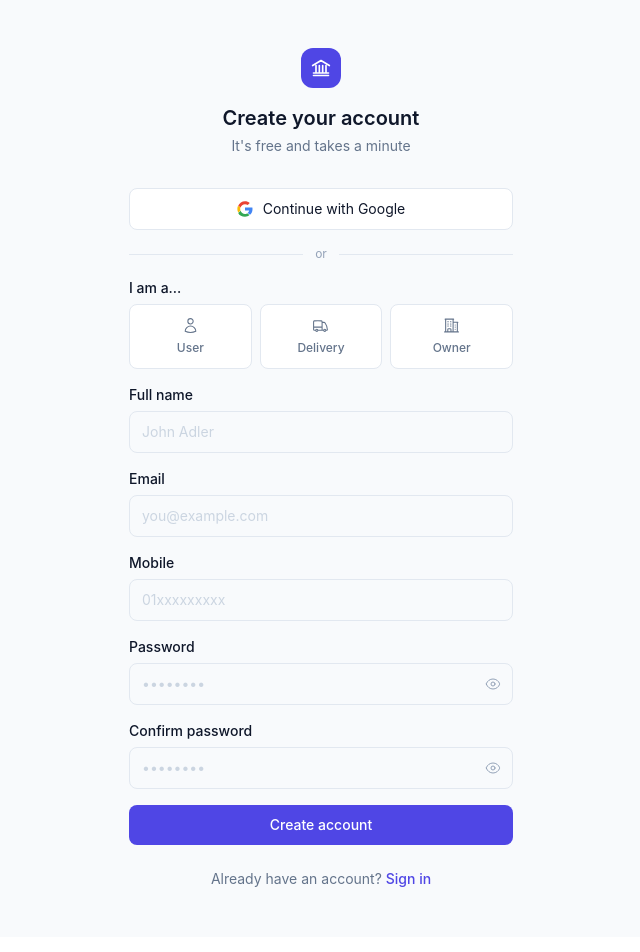
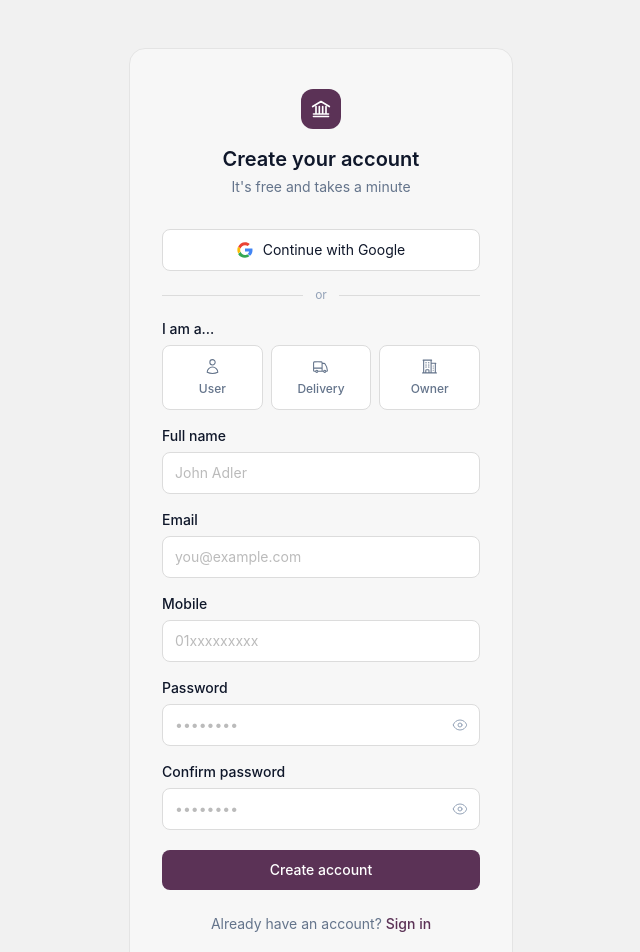
Before and after one commit to isratemma/Food-Delivery-Web-frontend, a React app in the folder frontend/: page /signup in a window 1280 px wide. Shown: the top 952 px of the page, without its empty margins (319-959 px from the left). Built offline with nearby package versions, Linux system fonts and the light colour scheme; no server answers; the HTML template or start-up script is replaced by a standard one.

Commit message:
style: primary #5b3256, gray card background on both auth forms

```diff
--- a/frontend/src/pages/SignUp.jsx
+++ b/frontend/src/pages/SignUp.jsx
@@ -35,8 +35,8 @@ const Field = ({ label, error, children }) => (
 );
 
 const inputCls = (err) =>
-  `w-full border rounded-lg px-3 py-2.5 text-sm text-[#0F172A] placeholder-[#CBD5E1] outline-none transition-colors
-   ${err ? 'border-red-400' : 'border-[#E2E8F0] focus:border-[#4F46E5]'}`;
+  `w-full border rounded-lg px-3 py-2.5 text-sm text-[#0F172A] placeholder-[#BBBBBB] bg-white outline-none transition-colors
+   ${err ? 'border-red-400' : 'border-[#DCDCDC] focus:border-[#5b3256]'}`;
 
 const SignUp = () => {
   const navigate = useNavigate();
@@ -66,16 +66,16 @@ const SignUp = () => {
 
   const validate = () => {
     const e = {};
-    if (!form.fullName.trim())  e.fullName = 'Required';
+    if (!form.fullName.trim()) e.fullName = 'Required';
     else if (form.fullName.trim().length < 3) e.fullName = 'At least 3 characters';
-    if (!form.email.trim())     e.email = 'Required';
+    if (!form.email.trim()) e.email = 'Required';
     else if (!/^[^\s@]+@[^\s@]+\.[^\s@]+$/.test(form.email)) e.email = 'Invalid email';
-    if (!form.mobile.trim())    e.mobile = 'Required';
-    else if (form.mobile.replace(/\D/g,'').length < 11) e.mobile = 'At least 11 digits';
-    if (!form.role)             e.role = 'Select a role';
-    if (!form.password)         e.password = 'Required';
+    if (!form.mobile.trim()) e.mobile = 'Required';
+    else if (form.mobile.replace(/\D/g, '').length < 11) e.mobile = 'At least 11 digits';
+    if (!form.role) e.role = 'Select a role';
+    if (!form.password) e.password = 'Required';
     else if (form.password.length < 6) e.password = 'At least 6 characters';
-    if (!form.confirmPassword)  e.confirmPassword = 'Required';
+    if (!form.confirmPassword) e.confirmPassword = 'Required';
     else if (form.password !== form.confirmPassword) e.confirmPassword = 'Passwords do not match';
     return e;
   };
@@ -100,12 +100,12 @@ const SignUp = () => {
   };
 
   return (
-    <div className="min-h-screen flex items-center justify-center bg-[#F8FAFC] px-4 py-12">
-      <div className="w-full max-w-sm">
+    <div className="min-h-screen flex items-center justify-center bg-[#F1F1F1] px-4 py-12">
+      <div className="w-full max-w-sm bg-[#F7F7F7] border border-[#E4E4E4] rounded-2xl px-8 py-10">
 
         {/* Brand */}
         <div className="mb-8 text-center">
-          <div className="inline-flex items-center justify-center w-10 h-10 rounded-xl bg-[#4F46E5] mb-4">
+          <div className="inline-flex items-center justify-center w-10 h-10 rounded-xl bg-[#5b3256] mb-4">
             <svg width="20" height="20" viewBox="0 0 24 24" fill="none">
               <path d="M3 21H21M3 18H21M6 18V9M10 18V9M14 18V9M18 18V9M2 9L12 3L22 9"
                 stroke="white" strokeWidth="2" strokeLinecap="round" strokeLinejoin="round" />
@@ -119,7 +119,7 @@ const SignUp = () => {
         <button
           type="button"
           onClick={() => { window.location.href = 'http://localhost:5000/api/auth/google'; }}
-          className="w-full flex items-center justify-center gap-2.5 border border-[#E2E8F0] rounded-lg px-4 py-2.5 text-sm text-[#0F172A] bg-white hover:bg-[#F8FAFC] transition-colors mb-4"
+          className="w-full flex items-center justify-center gap-2.5 border border-[#DCDCDC] rounded-lg px-4 py-2.5 text-sm text-[#0F172A] bg-white hover:bg-[#F1F1F1] transition-colors mb-4"
         >
           <svg width="16" height="16" viewBox="0 0 48 48">
             <path fill="#EA4335" d="M24 9.5c3.14 0 5.95 1.08 8.17 2.85l6.08-6.08C34.46 3.05 29.5 1 24 1 14.82 1 7.07 6.48 3.65 14.27l7.12 5.53C12.47 13.59 17.8 9.5 24 9.5z"/>
@@ -132,9 +132,9 @@ const SignUp = () => {
 
         {/* Divider */}
         <div className="flex items-center gap-3 mb-4">
-          <div className="flex-1 h-px bg-[#E2E8F0]" />
+          <div className="flex-1 h-px bg-[#DCDCDC]" />
           <span className="text-xs text-[#94A3B8]">or</span>
-          <div className="flex-1 h-px bg-[#E2E8F0]" />
+          <div className="flex-1 h-px bg-[#DCDCDC]" />
         </div>
 
         {/* Success */}
@@ -155,7 +155,7 @@ const SignUp = () => {
 
           {/* Role buttons */}
           <Field label="I am a…" error={errors.role}>
-            <div className="grid grid-cols-3 gap-2">
+            <div className="grid grid-cols-3 gap-2 mt-1">
               {ROLES.map(({ value, label, icon: Icon }) => {
                 const active = form.role === value;
                 return (
@@ -163,8 +163,8 @@ const SignUp = () => {
                     key={value} type="button" onClick={() => pickRole(value)}
                     className={`flex flex-col items-center gap-1.5 rounded-lg border py-3 text-xs font-medium transition-colors
                       ${active
-                        ? 'border-[#4F46E5] bg-[#EEF2FF] text-[#4F46E5]'
-                        : 'border-[#E2E8F0] bg-white text-[#64748B] hover:border-[#C7D2FE]'
+                        ? 'border-[#5b3256] bg-[#f5eef4] text-[#5b3256]'
+                        : 'border-[#DCDCDC] bg-white text-[#64748B] hover:border-[#5b3256]'
                       }`}
                   >
                     <Icon size={17} />
@@ -204,11 +204,10 @@ const SignUp = () => {
                 value={form.password} onChange={handle}
                 className={inputCls(errors.password) + ' pr-10'} />
               <button type="button" onClick={() => setShowPwd((v) => !v)}
-                className="absolute right-3 top-1/2 -translate-y-1/2 text-[#94A3B8] hover:text-[#64748B]">
+                className="absolute right-3 top-1/2 -translate-y-1/2 text-[#94A3B8] hover:text-[#5b3256] transition-colors">
                 {showPwd ? <HiOutlineEyeSlash size={16} /> : <HiOutlineEye size={16} />}
               </button>
             </div>
-            {/* Strength bar */}
             {strength && (
               <div className="mt-2 space-y-1">
                 <div className="h-1 w-full bg-[#E2E8F0] rounded-full overflow-hidden">
@@ -230,7 +229,7 @@ const SignUp = () => {
                 value={form.confirmPassword} onChange={handle}
                 className={inputCls(errors.confirmPassword) + ' pr-10'} />
               <button type="button" onClick={() => setShowCfm((v) => !v)}
-                className="absolute right-3 top-1/2 -translate-y-1/2 text-[#94A3B8] hover:text-[#64748B]">
+                className="absolute right-3 top-1/2 -translate-y-1/2 text-[#94A3B8] hover:text-[#5b3256] transition-colors">
                 {showCfm ? <HiOutlineEyeSlash size={16} /> : <HiOutlineEye size={16} />}
               </button>
             </div>
@@ -238,7 +237,7 @@ const SignUp = () => {
 
           <button
             type="submit" disabled={loading || success}
-            className="w-full bg-[#4F46E5] hover:bg-[#4338CA] text-white text-sm font-medium rounded-lg py-2.5 transition-colors disabled:opacity-60 disabled:cursor-not-allowed"
+            className="w-full bg-[#5b3256] hover:bg-[#4a2845] text-white text-sm font-medium rounded-lg py-2.5 transition-colors disabled:opacity-60 disabled:cursor-not-allowed mt-1"
           >
             {loading ? 'Creating account…' : 'Create account'}
           </button>
@@ -246,7 +245,7 @@ const SignUp = () => {
 
         <p className="text-center text-sm text-[#64748B] mt-6">
           Already have an account?{' '}
-          <Link to="/signin" className="text-[#4F46E5] font-medium hover:underline">
+          <Link to="/signin" className="text-[#5b3256] font-medium hover:underline">
             Sign in
           </Link>
         </p>
```
Also changed, not shown: frontend/src/pages/SignIn.jsx (+16 -17 lines).
